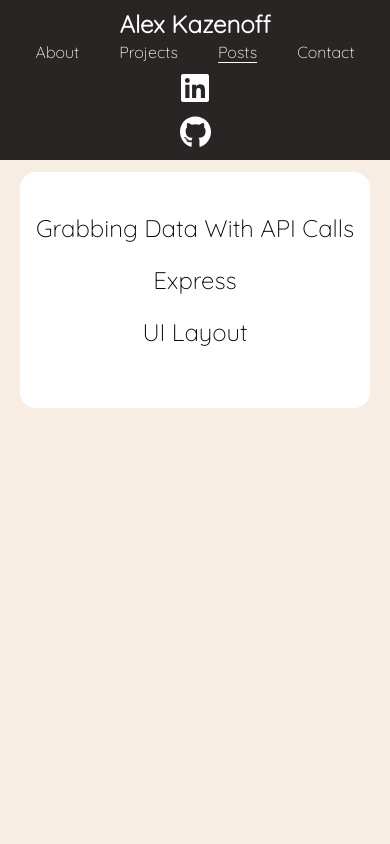
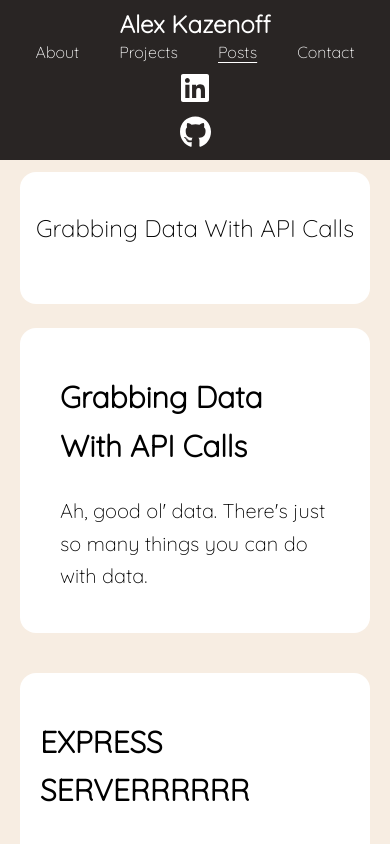
Before and after one commit to AlexKazz/portfolio-site, a React (Create React App) app: page /#/posts in a window 390 px wide. Shown: the top 844 px of the page. Built offline with nearby package versions, Linux system fonts and the light colour scheme.

Commit message:
fix screen resize index sticky

```diff
--- a/src/components/PostIndex.jsx
+++ b/src/components/PostIndex.jsx
@@ -8,12 +8,12 @@ const PostIndex = () => {
         <div className='mb-5 hover:underline'>
           <HashLink to='#post1'>Grabbing Data With API Calls</HashLink>
         </div>
-        <div className='mb-5 hover:underline'>
+        {/* <div className='mb-5 hover:underline'>
           <HashLink to='#post2'>Express</HashLink>
-        </div>
-        <div className='mb-5 hover:underline'>
+        </div> */}
+        {/* <div className='mb-5 hover:underline'>
           <HashLink to='#post3'>UI Layout</HashLink>
-        </div>
+        </div> */}
       </div>
     </div>
   );
--- a/src/components/PostPage.jsx
+++ b/src/components/PostPage.jsx
@@ -5,7 +5,7 @@ import PostIndex from './PostIndex';
 const PostPage = () => {
   return (
     <div className='bg-custom-cream-500 h-full flex flex-col md:flex-row leading-relaxed text-xl'>
-      <div className='md:w-1/4 text-center h-screen sticky top-0'>
+      <div className='md:w-1/4 text-center md:h-screen md:sticky md:top-0'>
         <PostIndex />
       </div>
       <div className='md:w-3/4'>
--- a/src/posts/apiCalls.md
+++ b/src/posts/apiCalls.md
@@ -1,28 +1,3 @@
 ## Grabbing Data With API Calls
 
-Welcome to my portfolio website, where you can read my blog posts and see a picture of my dog.
-
-Welcome to my portfolio website, where you can read my blog posts and see a picture of my dog.
-
-### Built With
-
-- [![React.js][react.js]][react-url]
-- [![Javascript][javascript]][javascript-url]
-- [![Node.js][node.js]][node.js-url]
-
-[react.js]: https://img.shields.io/badge/React-20232A?style=for-the-badge&logo=react&logoColor=61DAFB
-[react-url]: https://reactjs.org/
-[javascript]: https://img.shields.io/badge/JavaScript-F7DF1E?style=for-the-badge&logo=javascript&logoColor=black
-[javascript-url]: https://www.javascript.com/
-[node.js]: https://img.shields.io/badge/Node.js-43853D?style=for-the-badge&logo=node.js&logoColor=white
-[node.js-url]: https://nodejs.org/en/
-
-Lorem ipsum dolor sit amet, consectetur adipiscing elit. Integer et efficitur odio. Proin ultricies diam leo, at dapibus felis pretium eget. Nullam ornare feugiat aliquet. Aliquam ex libero, lobortis non massa in, vehicula luctus neque. Integer ullamcorper, nunc sit amet vulputate fermentum, leo turpis volutpat mauris, quis maximus dolor erat in enim. Morbi vitae lobortis est, sit amet interdum felis. In rutrum et risus id malesuada. Quisque a accumsan sapien. Maecenas fermentum sodales magna a auctor. Etiam eu eros quis urna fermentum interdum. Praesent ut tempor neque. Quisque pharetra, nunc ac rutrum feugiat, neque enim ultricies tortor, non tempus quam velit vitae leo.
-
-Nunc leo leo, sollicitudin non nunc eu, consequat pellentesque lorem. Nam blandit, augue tincidunt cursus egestas, odio urna faucibus purus, faucibus scelerisque orci lacus nec velit. Nullam ultrices, urna ac interdum pharetra, augue justo malesuada dui, a tempus libero metus sit amet tortor. Curabitur ante augue, mattis ac pulvinar vel, fermentum id lectus. Quisque sem eros, scelerisque vitae elit lobortis, molestie elementum magna. Suspendisse elementum in leo at accumsan. Aliquam porttitor lacinia interdum. Aenean a felis et diam accumsan commodo vel id mi. Etiam quis nibh ornare, ornare dolor a, varius lorem. Cras porta magna mi, vel accumsan ex consectetur in. Sed sollicitudin ultricies sem, id pulvinar risus aliquet iaculis.
-
-Nullam mi orci, ullamcorper ac neque quis, malesuada aliquam justo. Integer eget sodales tortor. Fusce eleifend ex diam. Vivamus vel vehicula purus. Mauris est mauris, gravida sit amet orci eget, condimentum tempus erat. Nulla sapien lacus, laoreet eget sapien nec, fermentum pulvinar lectus. Donec vehicula auctor fermentum. Donec sed nulla pulvinar, venenatis ligula nec, vulputate augue. Integer sagittis tellus tellus.
-
-Quisque luctus turpis vitae arcu vestibulum, tristique facilisis purus pulvinar. Sed placerat ligula et felis dapibus, non varius eros fermentum. Sed arcu augue, rutrum vitae arcu in, commodo efficitur arcu. Vivamus dictum congue mi at aliquam. Etiam maximus risus ut mauris dictum, non ultricies ex congue. Etiam interdum neque mauris, in eleifend mauris semper ullamcorper. Vestibulum efficitur sollicitudin interdum. Nunc purus est, mollis at urna vulputate, eleifend scelerisque nisi. Sed ornare venenatis enim in pellentesque. Cras tempus porta faucibus. Phasellus tristique dignissim nibh, at faucibus erat iaculis at.
-
-Quisque sed libero congue, gravida urna eu, malesuada eros. Donec finibus sodales facilisis. Maecenas eget nisi eu eros interdum mattis in sit amet sem. Sed congue elit non ultrices euismod. Curabitur dignissim lacus non sem vestibulum, nec malesuada justo vulputate. Nulla justo odio, condimentum eu ultrices facilisis, condimentum eget augue. Pellentesque habitant morbi tristique senectus et netus et malesuada fames ac turpis egestas. Quisque porttitor nisi vel eros facilisis imperdiet. Integer ullamcorper felis eget mi efficitur pretium. Mauris lobortis nibh sed interdum dictum. Sed at fermentum erat, id feugiat purus. Donec eu venenatis metus. Sed id metus odio. Mauris ut metus felis. Proin et ex sit amet enim egestas tempor. Etiam fringilla lectus et mi efficitur, a blandit nibh ultrices.
+Ah, good ol' data. There's just so many things you can do with data.
```
